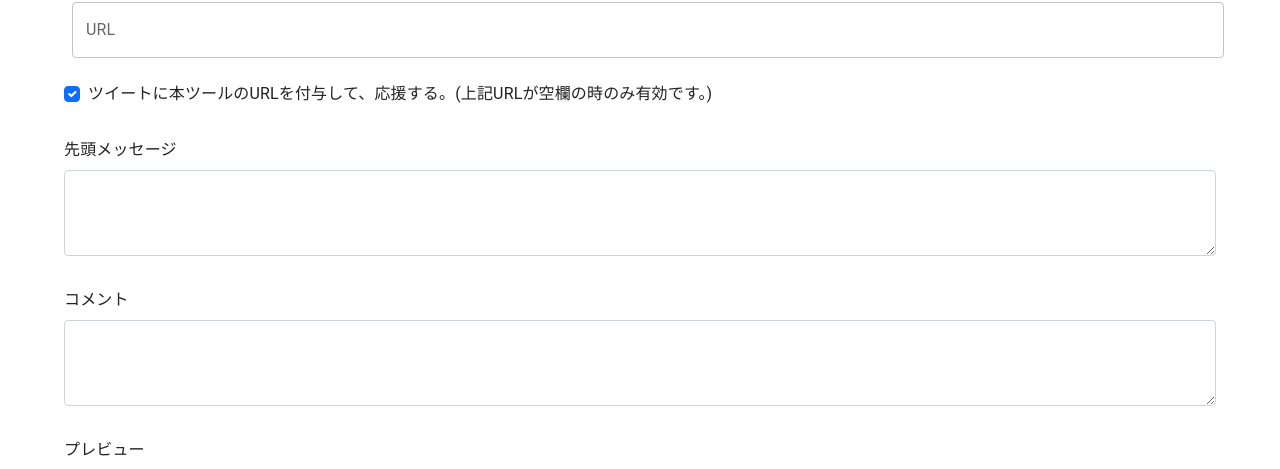
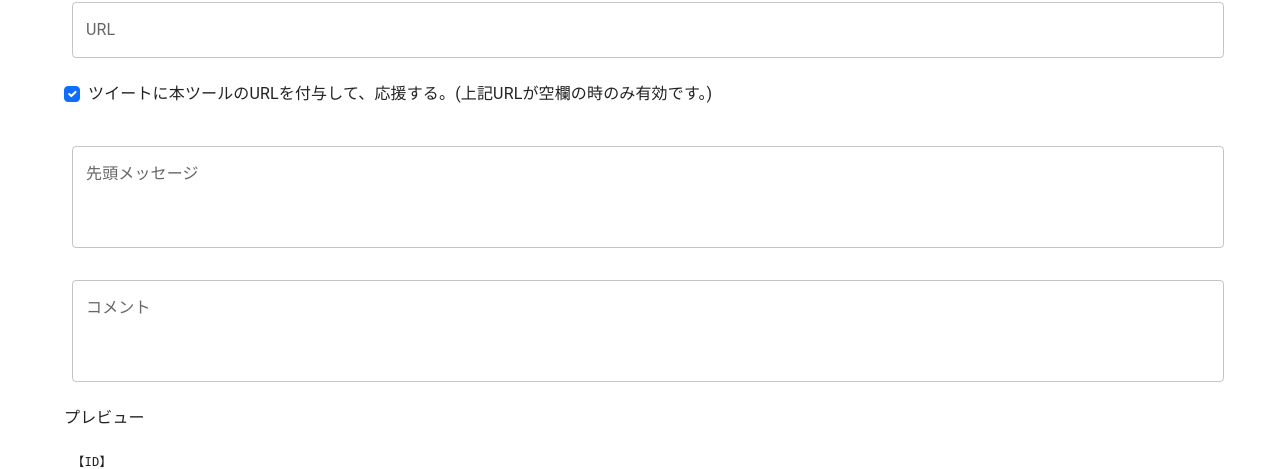
Before and after one commit to hyde142857/sfv-lounge, a React (Create React App) app: page / in a window 1280 px wide. Shown: the part 890-1359 px from the top of the page. Built offline with nearby package versions, Linux system fonts and the light colour scheme.

Commit message:
text multiline

```diff
--- a/src/components/TwdataformTextarea.tsx
+++ b/src/components/TwdataformTextarea.tsx
@@ -1,4 +1,4 @@
-import { Form } from 'react-bootstrap';
+import { FormControl, TextField } from '@mui/material';
 import { TweetData } from '../types/Defs';
 
 export type TwdataformTextareaProps = {
@@ -11,18 +11,19 @@ export type TwdataformTextareaProps = {
 }
 
 function TwdataformTextarea(props: TwdataformTextareaProps) {
-  return (
-    <Form.Group className="mb-3" controlId={props.label}>
-      <Form.Label>{props.label}</Form.Label>
-      <Form.Control
-        as="textarea" rows={3}
+  return (<>
+    <FormControl fullWidth sx={{ m: 1 }}>
+      <TextField variant="outlined"
+        multiline rows={3}
+        id={props.twdataKey}
+        label={props.label}
+        value={props.twdata[props.twdataKey]}
         onChange={
           e => { props.updateTwdata(props.twdataKey, e.target.value); }
         }
-        value={props.twdata[props.twdataKey]}
-        isInvalid={props.isInvalid} />
-      <div className="invalid-feedback">{props.invalidFeedback}</div>
-    </Form.Group>
+      />
+    </FormControl>
+  </>
   );
 }
 
```
